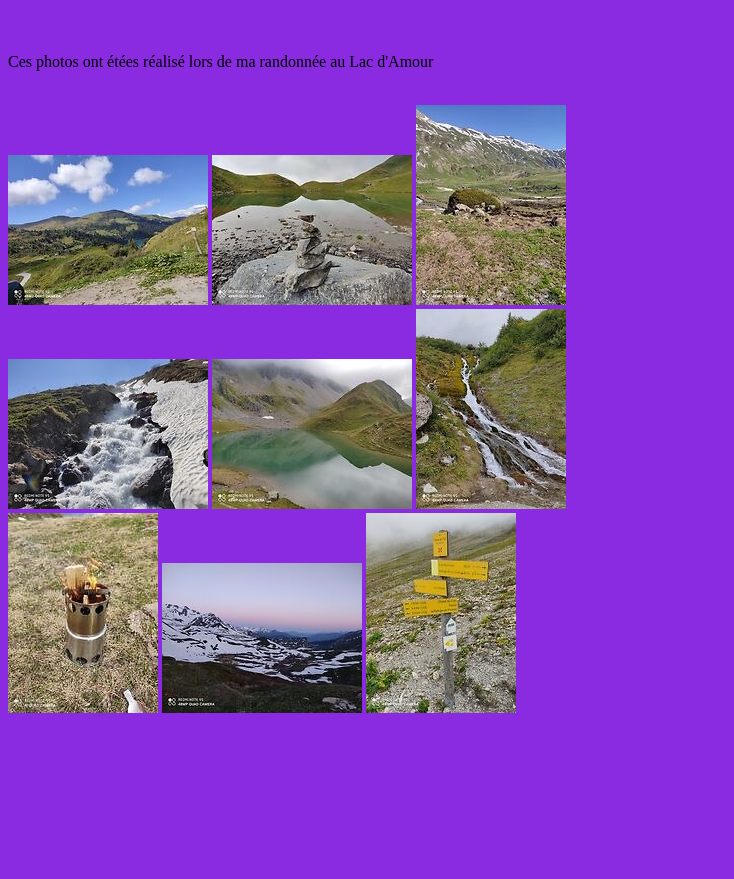
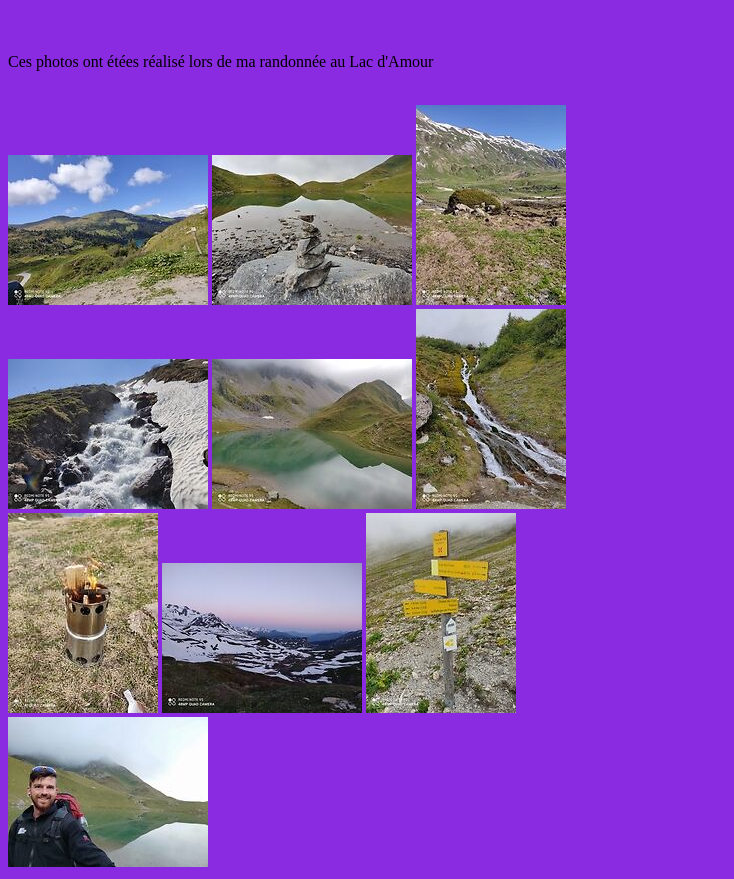
Before and after one commit to johnjohnweb/exemple-rando, a plain HTML site: page Mes photos.html in a window 1280 px wide. Shown: the part 79-958 px from the top of the page, without its empty margins (0-734 px from the left). Before the commit the page ends 804 px from the top, so only its background shows below. Drawn offline with Linux system fonts and the light colour scheme.

Commit message:
nouvelle photo

```diff
--- a/Mes photos.html
+++ b/Mes photos.html
@@ -26,6 +26,8 @@
      <a href="images/image 7.jpg"><img src="images/image 7 petite.jpg" title="cliquez pour agrandir" /></a>
      <a href="images/photo 8.jpg"><img src="images/photo 8 petite.jpg" title="cliquez pour agrandir" /></a>
      <a href="images/photo 9.jpg"><img src="images/photo 9 petite.jpg" title="cliquez pour agrandir" /></a>
+     <br>
+     <a href="images/photo 10.jpg"><img src="images/photo 10 petite.jpg" title="cliquez pour agrandir" /></a>
     </body>
 
 </html>
```
Also changed, not shown: images/photo 10 petite.jpg (added), 1 other file.
